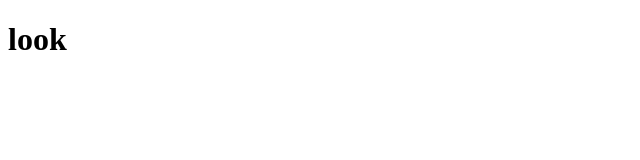
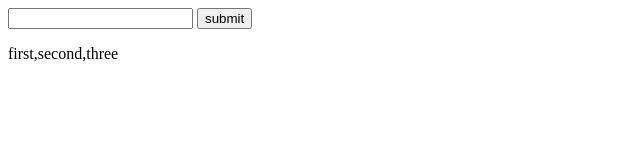
Before and after one commit to Mistershahzad/Website, a plain HTML site: page Practice.html in a window 1280 px wide. Shown: the whole page, without its empty margins (0-640 px from the left). Drawn offline with Linux system fonts and the light colour scheme.

Commit message:
update
Signed-off-by: Mister shah <shazadxaleem@gmail.com>

```diff
--- a/Practice.html
+++ b/Practice.html
@@ -6,17 +6,41 @@
     <meta http-equiv="X-UA-Compatible" content="IE=edge">
     <meta name="viewport" content="width=device-width, initial-scale=1.0">
     <title>Document</title>
+
+
+
+
+
 </head>
 
 <body>
 
-    <h1>look</h1>
+    <input type="text" id="text">
+    <button onclick="fun()">submit
 
-    <script>
+    </button>
 
+    <p id="p"></p>
 
-    </script>
+    <p id="pp"></p>
 
 </body>
 
+<script>
+    var str = ["first", "second", "three"]
+    let textbox = document.getElementById("text");
+
+
+    function fun() {
+        str.push(textbox.value);
+    }
+
+    console.log(str)
+
+
+
+    document.getElementById("p").innerHTML = str;
+</script>
+
+
 </html>
```
Also changed, not shown: Yahoobaba/implementation.html (+2 -1 lines).
